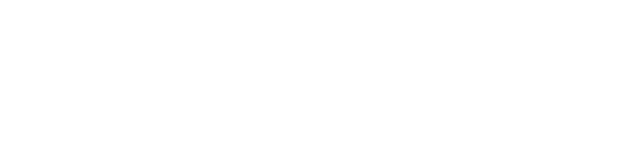
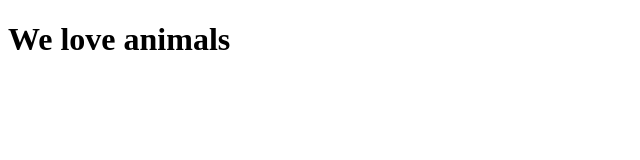
Before and after one commit to PalchukDmytro/grooming-project, a plain HTML site: page index.html in a window 1280 px wide. Shown: the whole page, without its empty margins (0-640 px from the left). Drawn offline with Linux system fonts and the light colour scheme.

Commit message:
add index file

```diff
--- a/index.html
+++ b/index.html
@@ -5,5 +5,7 @@
     <meta name="viewport" content="width=device-width, initial-scale=1.0" />
     <title>Document</title>
   </head>
-  <body></body>
+  <body>
+    <h1>We love animals</h1>
+  </body>
 </html>
```
